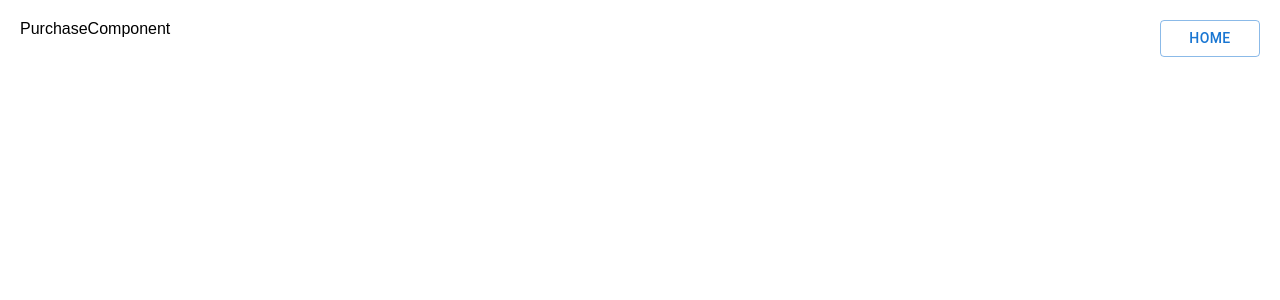
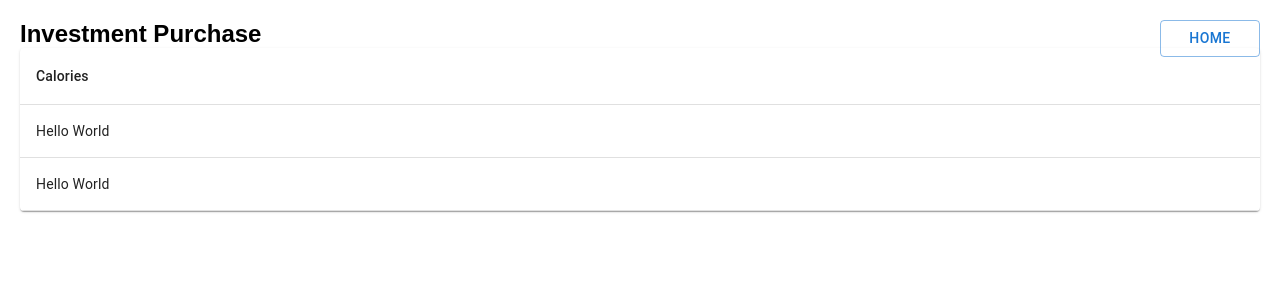
Before and after one commit to joshnice/investment_tracker, a React (Create React App) app: page /purchase in a window 1280 px wide. Shown: the top 300 px of the page. Built offline with nearby package versions, Linux system fonts and the light colour scheme.

Commit message:
Added data table without data and set up parent component

```diff
--- /dev/null
+++ b/src/components/data-table.tsx
@@ -0,0 +1,31 @@
+import { Paper, Table, TableBody, TableCell, TableContainer, TableHead, TableRow } from "@mui/material";
+
+interface DataTableProps<TableType extends {name: string}> {
+    columns: string[];
+    rows: TableType[];
+}
+
+const DataTableComponent = <TableType extends { name: string },>(props: DataTableProps<TableType>) => {
+    console.log("columns", props.columns);
+    console.log("rows", props.rows);
+    return (
+        <TableContainer component={Paper}>
+            <Table>
+            <TableHead>
+                <TableRow>
+                <TableCell align="left">Calories</TableCell>
+                </TableRow>
+            </TableHead>
+            <TableBody>
+                {props.rows.map((row) => (
+                <TableRow key={row.name}>
+                    <TableCell align="left" >Hello World</TableCell>
+                </TableRow>
+                ))}
+            </TableBody>
+            </Table>
+        </TableContainer>
+    )
+}
+
+export default DataTableComponent;
--- a/src/pages/purchase.tsx
+++ b/src/pages/purchase.tsx
@@ -1,14 +1,33 @@
-import React, { FunctionComponent } from "react";
+import React, { FunctionComponent, useState } from "react";
+import DataTableComponent from "../components/data-table";
 import HomeButton from "../components/home-button";
+import { mockPurchases } from "../mock_data/mock_data";
 import { HomeButtonContainer } from "../styles/home-button-contanier";
+import { InvestmentType } from "../types/global";
+
+// Remove export once mock data is removed
+export interface PurchaseTableType {
+    name: string;
+    date: Date;
+    type: InvestmentType;
+    source: string;
+    class: string;
+    amount: number;
+    priceOfStockPurchase: number;
+    priceOfStockNow: number;
+}
 
 const PurchaseComponent: FunctionComponent = () => {
+
+    const [investmentPurchases, setInvestmentPurchases] = useState(mockPurchases);
+
     return (
         <>
             <HomeButtonContainer>
                 <HomeButton />
             </HomeButtonContainer>
-            PurchaseComponent
+            <h2 style={{ margin: "0px" }}>Investment Purchase</h2>
+            <DataTableComponent<PurchaseTableType> columns={Object.keys(investmentPurchases[0])} rows={investmentPurchases} />
         </>
     )
 }
```
